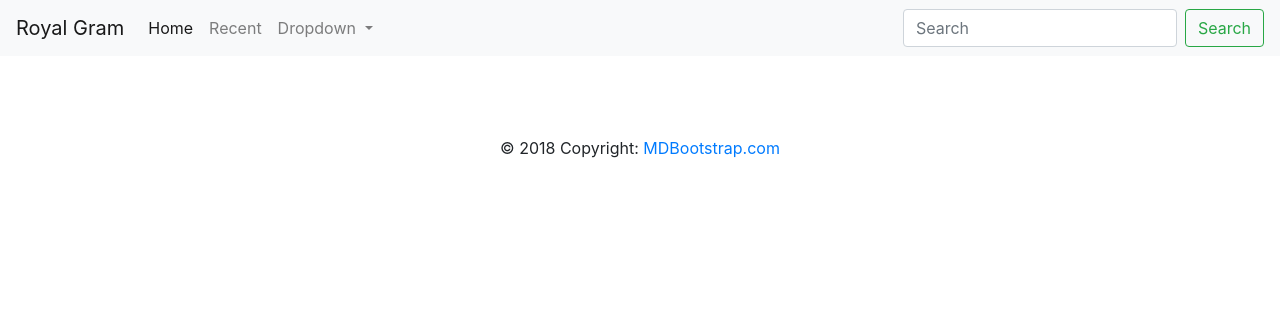
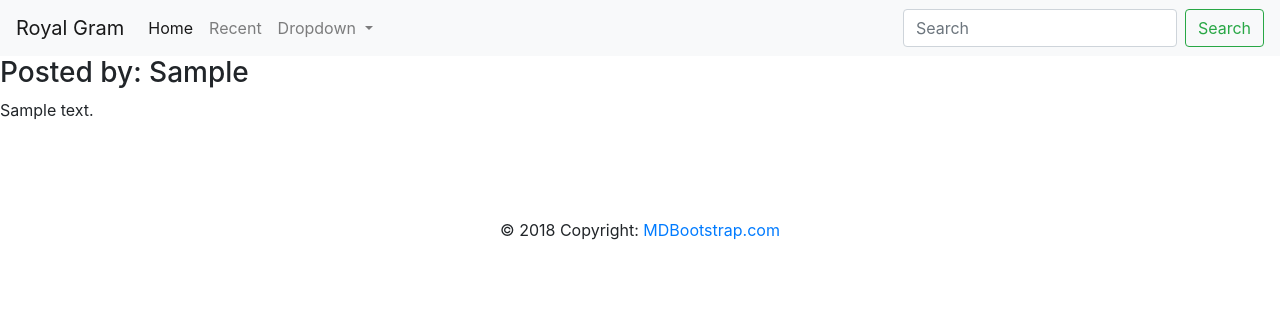
Before and after one commit to Uomar7/gallery, a Django app: page / in a window 1280 px wide. Shown: the top 316 px of the page. Run offline with Django 3.2, Linux system fonts and the light colour scheme; tables that the repository leaves empty hold one stand-in row (values such as "Sample post"); some libraries are stand-ins or nearby versions.

Commit message:
added for loop in template to loop over image models.

```diff
--- a/instagram/templates/all-out/index.html
+++ b/instagram/templates/all-out/index.html
@@ -1,5 +1,15 @@
 {% extends 'all-out/base.html' %}
 {% block content %}
 
+{% for image in images %}
+<div class="row">
+    <div class="col-md-3">
+        <h3>Posted by: {{image.posted_by}} </h3>
+        <p>{{ image.description }}</p>
+    </div>
+</div>
 
+{% empty %}
+<h3 class="text-light" style="text-align: center" >There no Images Yet!</h3>
+{% endfor %}
 {% endblock %}
```
